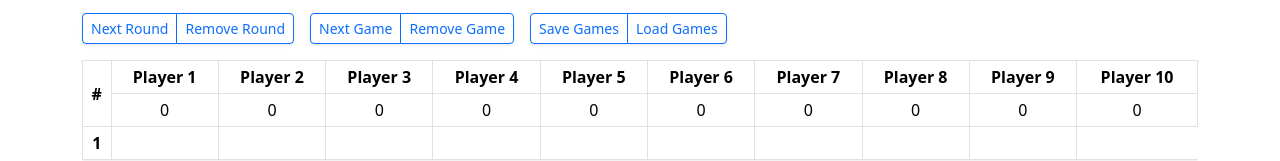
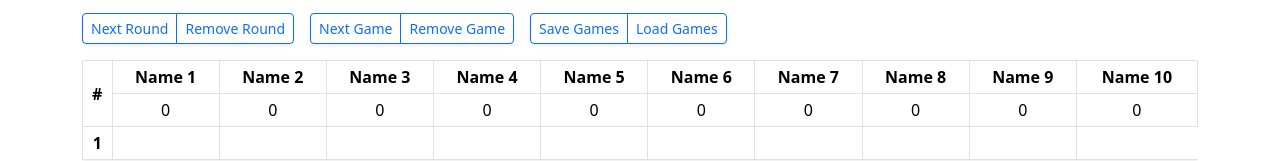
Before and after one commit to UNOScore/UNOScore.github.io, a plain HTML site: page ten-players-scoreboard.html in a window 1280 px wide. Shown: the part 171-332 px from the top of the page. Drawn offline with Linux system fonts and the light colour scheme.

Commit message:
Update defaul player name

```diff
--- a/ten-players-scoreboard.html
+++ b/ten-players-scoreboard.html
@@ -43,16 +43,16 @@
                     <thead class="align-middle">
                         <tr>
                             <th scope="col" rowspan="2">#</th>
-                            <th scope="col" contenteditable="plaintext-only" class="value">Player 1</th>
-                            <th scope="col" contenteditable="plaintext-only" class="value">Player 2</th>
-                            <th scope="col" contenteditable="plaintext-only" class="value">Player 3</th>
-                            <th scope="col" contenteditable="plaintext-only" class="value">Player 4</th>
-                            <th scope="col" contenteditable="plaintext-only" class="value">Player 5</th>
-                            <th scope="col" contenteditable="plaintext-only" class="value">Player 6</th>
-                            <th scope="col" contenteditable="plaintext-only" class="value">Player 7</th>
-                            <th scope="col" contenteditable="plaintext-only" class="value">Player 8</th>
-                            <th scope="col" contenteditable="plaintext-only" class="value">Player 9</th>
-                            <th scope="col" contenteditable="plaintext-only" class="value">Player 10</th>
+                            <th scope="col" contenteditable="plaintext-only" class="value">Name 1</th>
+                            <th scope="col" contenteditable="plaintext-only" class="value">Name 2</th>
+                            <th scope="col" contenteditable="plaintext-only" class="value">Name 3</th>
+                            <th scope="col" contenteditable="plaintext-only" class="value">Name 4</th>
+                            <th scope="col" contenteditable="plaintext-only" class="value">Name 5</th>
+                            <th scope="col" contenteditable="plaintext-only" class="value">Name 6</th>
+                            <th scope="col" contenteditable="plaintext-only" class="value">Name 7</th>
+                            <th scope="col" contenteditable="plaintext-only" class="value">Name 8</th>
+                            <th scope="col" contenteditable="plaintext-only" class="value">Name 9</th>
+                            <th scope="col" contenteditable="plaintext-only" class="value">Name 10</th>
                         </tr>
                         <tr>
                             <td scope="col" class="sum">0</th>
```
Also changed, not shown: eight-players-scoreboard.html (+8 -8 lines), five-players-scoreboard.html (+5 -5 lines), four-players-scoreboard.html (+4 -4 lines), nine-players-scoreboard.html (+9 -9 lines), seven-players-scoreboard.html (+7 -7 lines), six-players-scoreboard.html (+6 -6 lines), three-players-scoreboard.html (+3 -3 lines), two-players-scoreboard.html (+2 -2 lines).
